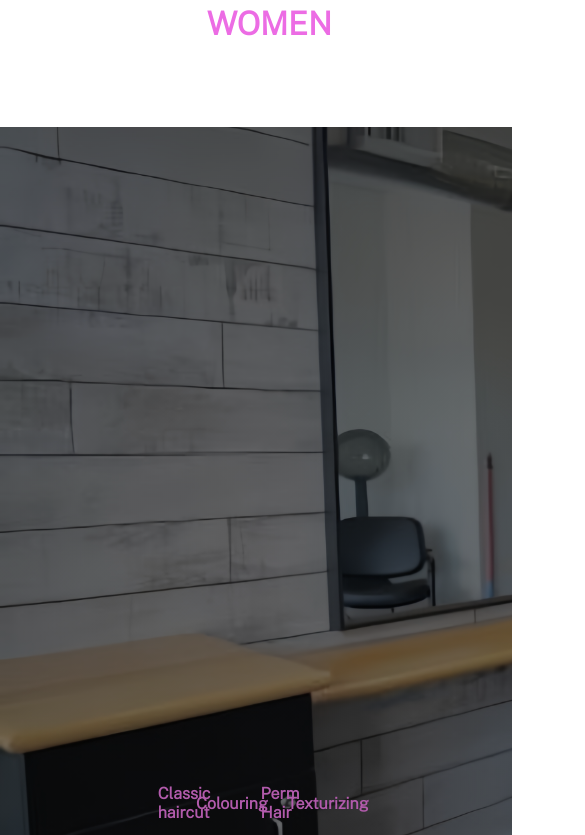
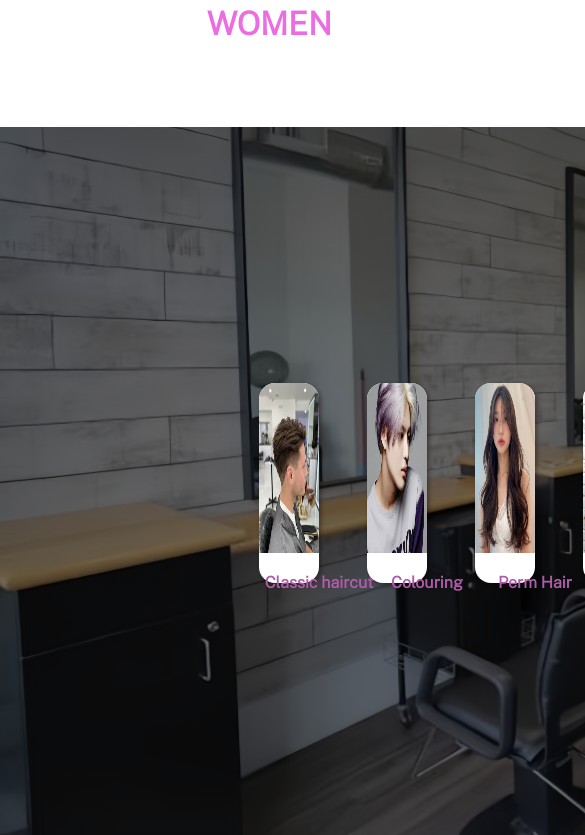
Before and after one commit to nguyenhung15913/lalahaircut, a React (Create React App) app: page / in a window 390 px wide. Shown: the part 2089-2924 px from the top of the page, 585 px wide, since content can reach past the window. Built offline with nearby package versions, Linux system fonts and the light colour scheme.

Commit message:
Update Prices.css

```diff
--- a/src/css/Prices.css
+++ b/src/css/Prices.css
@@ -34,3 +34,41 @@
     border-top-right-radius: 1rem;
     height: 85%;
   }
+ @media ( max-width:821px){
+    .service{
+       width: 8000px;
+       height:400px;
+    }
+    .frame-child{
+        width: 400px;
+        height:400px;
+     }
+     .service-text{
+        width: 120px;
+        height:50px;
+     }
+
+}
+@media ( max-width:415px){
+    .service{
+       width: 60px;
+       height:200px;
+
+
+    }
+    .frame-child{
+        width: 400px;
+        height:400px;
+     }
+     .service-text{
+        width: 120px;
+        height:50px;
+     }
+     .services{
+
+      width: 100%;
+
+
+     }
+
+}
```
